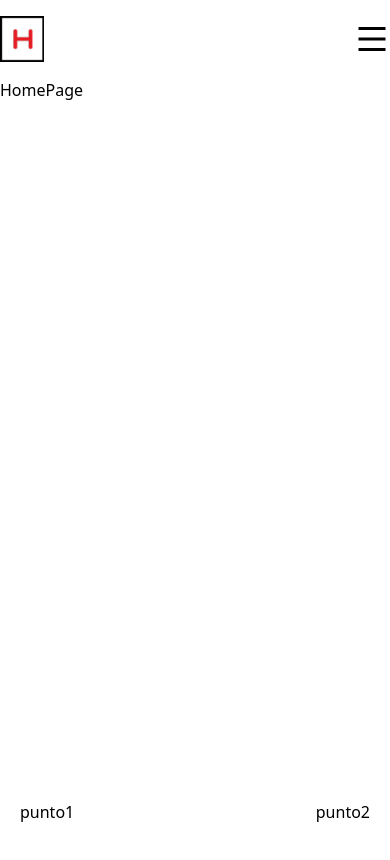
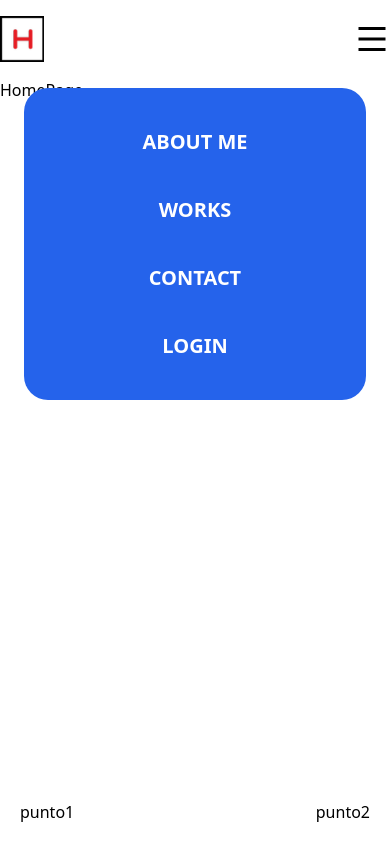
Before and after one commit to hectorc2907/portfolio-hector-clessi, a React (Vite) app: page / in a window 390 px wide. Both pictures are taken after a click on the element 372 px from the left and 38 px from the top of the page. Shown: the top 860 px of the page. Built offline with nearby package versions, Linux system fonts and the light colour scheme.

Commit message:
configuramos el menu responsive

```diff
--- a/src/components/common/Header.jsx
+++ b/src/components/common/Header.jsx
@@ -4,6 +4,7 @@ import Logo from "../ui/header/Logo";
 import Menu from "../ui/header/Menu";
 import LoginButton from "../ui/header/LoginButton";
 import MobileButton from "../ui/header/MobileButton";
+import ResponsiveMenu from "../ui/header/ResponsiveMenu";
 
 const Header = () => {
   const [isOpen, setIsOpen] = useState(false);
@@ -19,6 +20,7 @@ const Header = () => {
           <MobileButton isOpen={isOpen} setIsOpen={setIsOpen} />
         </div>
       </nav>
+      <ResponsiveMenu isOpen={isOpen} />
     </>
   );
 };
--- /dev/null
+++ b/src/components/ui/header/ResponsiveMenu.jsx
@@ -0,0 +1,53 @@
+import { motion, AnimatePresence } from "framer-motion";
+import { Link } from "react-router-dom";
+
+const Options = [
+  {
+    id: 0,
+    title: "About Me",
+    link: "/about",
+  },
+  {
+    id: 1,
+    title: "Works",
+    link: "/works",
+  },
+  {
+    id: 2,
+    title: "Contact",
+    link: "/contact",
+  },
+  {
+    id: 3,
+    title: "Login",
+    link: "/login",
+  },
+];
+
+const ResponsiveMenu = ({ isOpen }) => {
+  return (
+    <AnimatePresence mode="wait">
+      {isOpen && (
+        <div className="absolute top-16 left-0 w-full h-screen z-20">
+          <motion.div
+            initial={{ opacity: 0, y: -100 }}
+            animate={{ opacity: 1, y: 0 }}
+            exit={{ opacity: 0, y: -100 }}
+            transition={{ duration: 0.3 }}
+            className="text-xl font-semibold uppercase bg-blue-600 text-white py-10 m-6 rounded-3xl"
+          >
+            <ul className="flex flex-col items-center gap-10">
+              {Options.map((option) => (
+                <li key={option.id}>
+                  <Link to={option.link}>{option.title}</Link>
+                </li>
+              ))}
+            </ul>
+          </motion.div>
+        </div>
+      )}
+    </AnimatePresence>
+  );
+};
+
+export default ResponsiveMenu;
```
